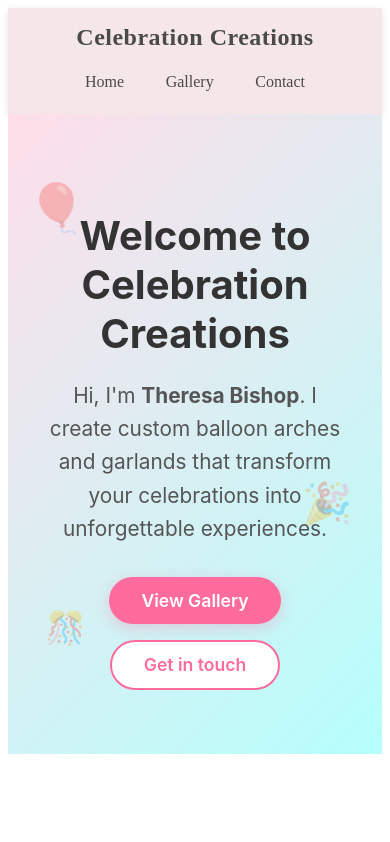
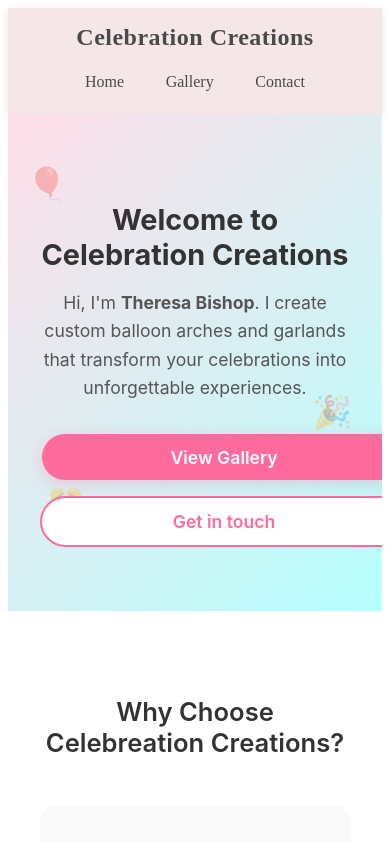
Before and after one commit to Zyncster/celebration-creations, a React (Vite) app: page / in a window 390 px wide. Shown: the top 842 px of the page. Built offline with nearby package versions, Linux system fonts and the light colour scheme.

Commit message:
styled CTA & made home page mobile responsive

```diff
--- a/src/pages/Home.css
+++ b/src/pages/Home.css
@@ -206,3 +206,63 @@
     font-size: 1rem;
     font-style: italic;
 }
+
+/* Call to Action Section */
+.cta.section {
+    padding: 4rem 2rem;
+    background-color: #fff;
+    text-align: center;
+}
+
+.cta-content {
+    max-width: 700px;
+    margin: 0 auto;
+}
+
+.cta-text {
+    font-size: 1.1rem;
+    color: #666;
+    margin-bottom: 2rem;
+    line-height: 1.6;
+}
+
+/* Mobile Responsive */
+@media (max-width: 768px) {
+    .hero-title {
+        font-size: 1.8rem;
+    }
+
+    .hero-subtitle {
+        font-size: 1.1rem;
+    }
+
+    .hero-buttons {
+        flex-direction: column;
+        align-items: center;
+    }
+
+    .btn {
+        width: 100%;
+        max-width: 300px;
+    }
+
+    .section-title {
+        font-size: 1.6rem;
+    }
+
+    .features.grid {
+        grid-template-columns: 1fr;
+    }
+
+    .image-placeholder {
+        padding: 4rem 1rem;
+    }
+
+    .placeholder-icons {
+        font-size: 3rem;
+    }
+
+    .balloon-decor {
+        font-size: 2rem !important;
+    }
+}
```
